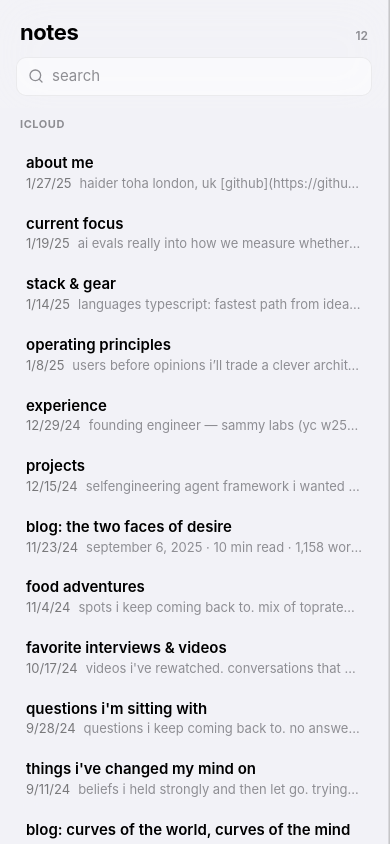
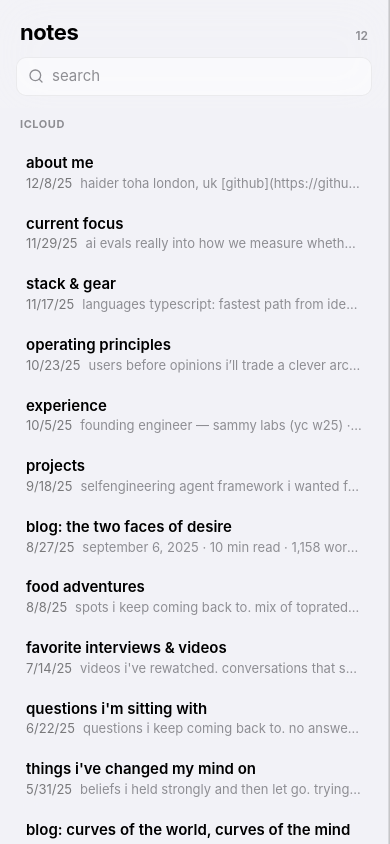
Before and after one commit to haider-toha/haider-notes-app-final, a React (Vite) app: page / in a window 390 px wide. Built offline with nearby package versions, Linux system fonts and the light colour scheme.

Commit message:
Update dates to 2025, fix mobile selection bug

```diff
--- a/App.tsx
+++ b/App.tsx
@@ -206,7 +206,7 @@ const App: React.FC = () => {
         >
           <Sidebar
             notes={portfolioNotes}
-            selectedNoteId={selectedNoteId}
+            selectedNoteId={isMobile && showSidebar ? null : selectedNoteId}
             onSelectNote={handleSelectNote}
           />
         </div>
--- a/constants.tsx
+++ b/constants.tsx
@@ -8,7 +8,7 @@ export const portfolioNotes: Note[] = [
     category: "profile",
     public: true,
     session_id: "",
-    created_at: "2025-01-27T14:23:00.000Z",
+    created_at: "2025-12-08T14:23:00.000Z",
     content: `haider toha
 london, uk
 
@@ -31,7 +31,7 @@ i read more than i probably should. mostly history, philosophy and whatever rabb
     category: "profile",
     public: true,
     session_id: "",
-    created_at: "2025-01-19T22:47:00.000Z",
+    created_at: "2025-11-29T22:47:00.000Z",
     content: `
 
 **ai evals**
@@ -53,7 +53,7 @@ rewriting my automation scripts in go. building a better second brain with notes
     category: "profile",
     public: true,
     session_id: "",
-    created_at: "2025-01-14T11:02:00.000Z",
+    created_at: "2025-11-17T11:02:00.000Z",
     content: `**languages**
 **typescript:** fastest path from idea → interface → shipped feature.
 **python:** models, data, experiments and glue code.
@@ -83,7 +83,7 @@ rewriting my automation scripts in go. building a better second brain with notes
     category: "profile",
     public: true,
     session_id: "",
-    created_at: "2025-01-08T09:34:00.000Z",
+    created_at: "2025-10-23T09:34:00.000Z",
     content: `**users before opinions**
 i’ll trade a clever architecture for a workflow that actually unblocks the user.
 
@@ -106,7 +106,7 @@ i’ll argue for a decision with the data i have. better data wins immediately.`
     category: "experience",
     public: true,
     session_id: "",
-    created_at: "2024-12-29T16:18:00.000Z",
+    created_at: "2025-10-05T16:18:00.000Z",
     content: `**founding engineer — sammy labs (yc w25)** · london · nov 2025–present
 sit with customers, trace problems end-to-end, build and ship solutions. frontend to backend, idea to production.
 
@@ -126,7 +126,7 @@ built and grew an ai tutoring product from zero to 50+ paying customers.`
     category: "projects",
     public: true,
     session_id: "",
-    created_at: "2024-12-15T20:41:00.000Z",
+    created_at: "2025-09-18T20:41:00.000Z",
     content: `**self-engineering agent framework**
 i wanted faster iteration on agent workflows without manual glue code. built an agent loop that detects missing tools, generates the implementation, writes unit tests, runs them in an ephemeral docker container and only "ships" the tool if tests pass.
 *stack: python, docker sdk, openai api, pgvector.*
@@ -155,7 +155,7 @@ took messy text and made it queryable. extracted ingredients with ner, built a g
     category: "writing",
     public: true,
     session_id: "",
-    created_at: "2024-11-23T23:12:00.000Z",
+    created_at: "2025-08-27T23:12:00.000Z",
     content: `**september 6, 2025 · 10 min read · 1,158 words**
 
 so, is a state of low desire actually a problem? from within, if i am truly content, resting in a quiet ease within my own skin, who can claim that i suffer? why should my lack of wanting be treated as a deficiency if it comes with a profound sense of sufficiency? the trouble seems to arise only when i begin to compare myself to others or when i begin to want what i do not have. it is only at that threshold, when lack intrudes upon contentment, that restlessness and with it suffering, begins.
@@ -199,7 +199,7 @@ thus, the question of desire becomes not merely psychological but spiritual. the
     category: "favorites",
     public: true,
     session_id: "",
-    created_at: "2024-11-04T13:55:00.000Z",
+    created_at: "2025-08-08T13:55:00.000Z",
     content: `spots i keep coming back to. mix of top-rated and hidden gems.
 
 **london** *(home)*
@@ -264,7 +264,7 @@ i always update this list when i visit new places.`
     category: "favorites",
     public: true,
     session_id: "",
-    created_at: "2024-10-17T08:29:00.000Z",
+    created_at: "2025-07-14T08:29:00.000Z",
     content: `videos i've rewatched. conversations that shifted something.
 
 **sport**
@@ -326,7 +326,7 @@ i always update this list when i visit new places.`
     category: "reflections",
     public: true,
     session_id: "",
-    created_at: "2024-09-28T17:43:00.000Z",
+    created_at: "2025-06-22T17:43:00.000Z",
     content: `questions i keep coming back to. no answers yet, just the thinking.
 
 **on building**
@@ -363,7 +363,7 @@ i don't expect to resolve most of these. but they're useful to carry.`
     category: "reflections",
     public: true,
     session_id: "",
-    created_at: "2024-09-11T21:08:00.000Z",
+    created_at: "2025-05-31T21:08:00.000Z",
     content: `beliefs i held strongly and then let go. trying to update faster.
 
 **"more hours = more output"**
@@ -407,7 +407,7 @@ this list will keep growing. that's the point.`
     category: "writing",
     public: true,
     session_id: "",
-    created_at: "2024-08-19T10:36:00.000Z",
+    created_at: "2025-05-09T10:36:00.000Z",
     content: `**may 10, 2025 · 12 min read · 1,124 words**
 
 mathematics is not a cold kingdom of eternal truths set apart from the world. it is a living river, flowing through cultures, carrying with it the sediments of survival and the light of transcendence. ubiratan d'ambrosio calls this current ethnomathematics, for mathematics is always shaped by the human hand, always marked by the earth from which it springs. the ethno gives us the soil and the sky, the mathema gives us that which is learned and the tics gives us the techniques by which we survive and dream. in this view, mathematics is not a ladder dropped from heaven but a rope we weave ourselves, strand by strand, to climb beyond our limits.
```
